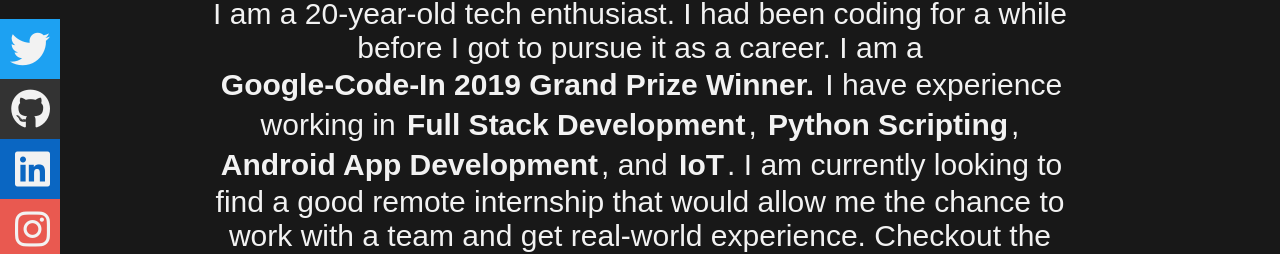
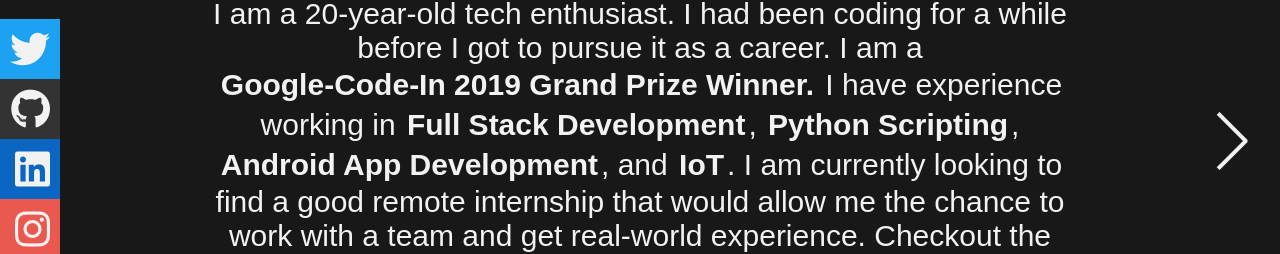
Before and after one commit to anmoljhamb/portfolio, a React (Create React App) app: page / in a window 1280 px wide. Shown: the part 261-515 px from the top of the page. Built offline with nearby package versions, Linux system fonts and the light colour scheme; a web font is replaced by a local one.

Commit message:
next arrow to portfolio from about

```diff
--- a/src/App.jsx
+++ b/src/App.jsx
@@ -33,7 +33,7 @@
         <>
             {!loading && (
                 <div
-                    className={nav && "open"}
+                    className={nav ? "open" : ""}
                     id="nav-icon"
                     onClick={handleOnClick}
                 >
--- a/src/App.scss
+++ b/src/App.scss
@@ -65,3 +65,79 @@
         }
     }
 }
+
+$transition-time: 0.15s;
+.arrow {
+    transform: translateX(-50%) translateY(-50%);
+    transition: transform 0.1s;
+    width: 4rem;
+    cursor: pointer;
+    height: 8rem;
+    right: 1rem;
+    // overflow: hidden;
+    left: auto;
+    position: absolute;
+    top: 50%;
+    &-top,
+    &-bottom {
+        background-color: $color4;
+        height: 4px;
+        left: -5px;
+        position: absolute;
+        top: 50%;
+        width: 100%;
+
+        &:after {
+            background-color: $color3;
+            content: "";
+            height: 100%;
+            position: absolute;
+            top: 0;
+            transition: all $transition-time;
+        }
+    }
+
+    &:hover & {
+        &-top:after {
+            left: 0;
+            transition-delay: $transition-time;
+        }
+
+        &-bottom:after {
+            right: 0;
+            transition-delay: 0s;
+        }
+    }
+
+    &:active {
+        transform: translateX(-50%) translateY(-50%) scale(0.9);
+    }
+
+    &-top {
+        transform: rotate(45deg);
+        transform-origin: bottom right;
+
+        &:after {
+            left: 100%;
+            right: 0;
+            transition-delay: 0s;
+        }
+    }
+
+    &-bottom {
+        transform: rotate(-45deg);
+        transform-origin: top right;
+
+        &:after {
+            left: 0;
+            right: 100%;
+            transition-delay: $transition-time;
+        }
+    }
+}
+
+@media only screen and (max-width: 850px) {
+    .nextArrow {
+        display: none;
+    }
+}
--- /dev/null
+++ b/src/components/common/NextArrow.jsx
@@ -0,0 +1,24 @@
+import React, { useContext } from "react";
+import { Link } from "react-router-dom";
+import Context from "../../context/Context";
+
+const NextArrow = (props) => {
+    const setLoading = useContext(Context).loadingState[1];
+    const { setNav } = useContext(Context).navState;
+
+    const handleOnClick = () => {
+        setLoading(true);
+        setNav(false);
+    };
+
+    return (
+        <Link to={props.next} onClick={handleOnClick}>
+            <div class="arrow">
+                <div class="arrow-top"></div>
+                <div class="arrow-bottom"></div>
+            </div>
+        </Link>
+    );
+};
+
+export default NextArrow;
--- a/src/components/index.js
+++ b/src/components/index.js
@@ -1,4 +1,5 @@
 export { default as PageLoader } from "./common/PageLoader";
+export { default as NextArrow } from "./common/NextArrow";
 export { default as AppLoader } from "./common/AppLoader";
 export { default as IfLoading } from "./common/IfLoading";
 export { default as SideBar } from "./About/SideBar";
--- a/src/containers/About/About.jsx
+++ b/src/containers/About/About.jsx
@@ -1,6 +1,6 @@
 import React, { useContext, useEffect } from "react";
 import Context from "../../context/Context";
-import { IfLoading, SideBar } from "../../components";
+import { IfLoading, NextArrow, SideBar } from "../../components";
 import "./About.scss";
 
 const About = () => {
@@ -43,11 +43,12 @@
                         real-world experience. Checkout the{" "}
                         <span className="highlight">projects</span> that I've
                         workd on. Or the{" "}
-                        <div className="highlight">Utilities</div> I made to
+                        <span className="highlight">Utilities</span> I made to
                         make my life easier.
                     </p>
                 </div>
             </section>
+            <NextArrow next="/portfolio"></NextArrow>
         </IfLoading>
     );
 };
--- a/src/containers/Navbar/Navbar.jsx
+++ b/src/containers/Navbar/Navbar.jsx
@@ -17,15 +17,15 @@
             <NavLink to="/" onClick={handleOnClick}>
                 About
             </NavLink>
-            <NavLink to="/contact" onClick={handleOnClick}>
-                Contact
-            </NavLink>
             <NavLink to="/portfolio" onClick={handleOnClick}>
                 Portfolio
             </NavLink>
             <NavLink to="/utilities" onClick={handleOnClick}>
                 Utilities
             </NavLink>
+            <NavLink to="/contact" onClick={handleOnClick}>
+                Contact
+            </NavLink>
         </div>
     );
 };
```
